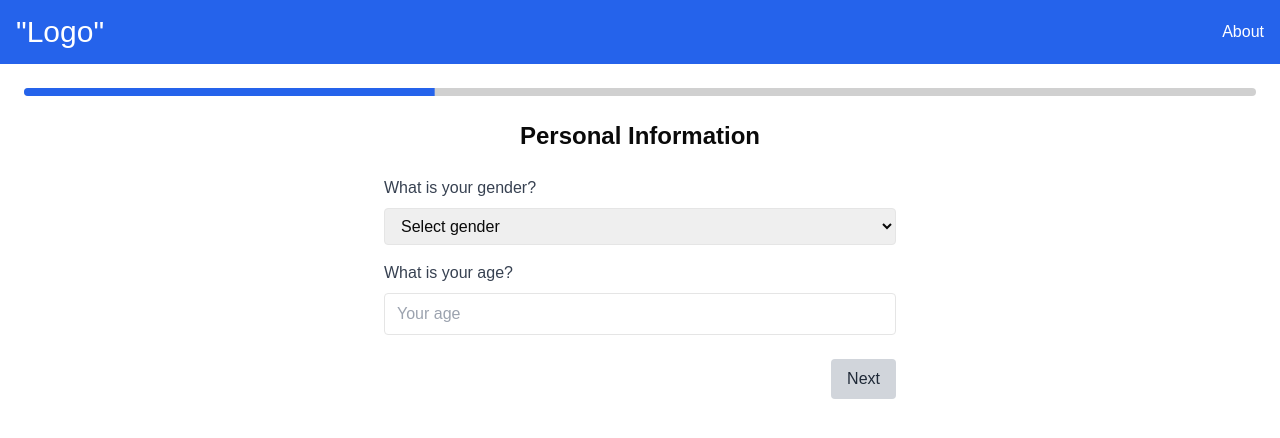
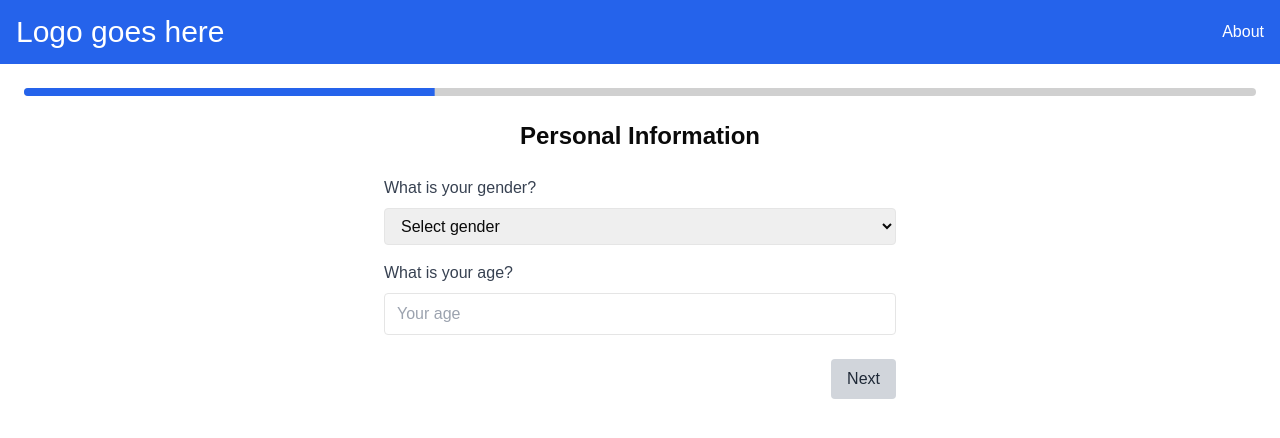
Before and after one commit to kelvinxiao01/tldr-health, a Next.js app: page /user-form in a window 1280 px wide. Shown: the top 438 px of the page. Built offline with nearby package versions, Linux system fonts and the light colour scheme.

Commit message:
remove escaped chars

```diff
--- a/src/app/(routes)/user-form/page.tsx
+++ b/src/app/(routes)/user-form/page.tsx
@@ -234,7 +234,7 @@ export default function Home() {
           {/* Specialist visits */}
           <div>
             <p className="mb-2 font-medium text-gray-700">
-              Do you need frequent specialist visits
+              Do you need frequent specialist visits?
             </p>
             <div className="flex space-x-4">
               <label className="flex items-center">
--- a/src/components/Navbar.tsx
+++ b/src/components/Navbar.tsx
@@ -12,7 +12,7 @@ export default function Navbar() {
         <div className="flex justify-between h-16">
           <div className="flex items-center">
             <Link href="/" className="text-3xl text-white">
-              "Logo"
+              Logo goes here
             </Link>
           </div>
 
```
